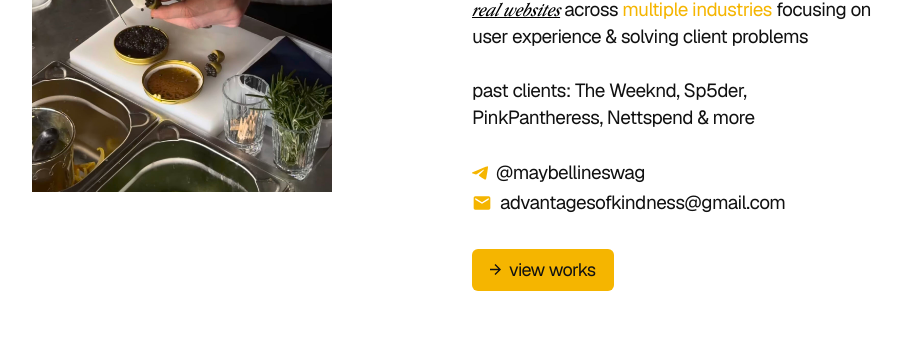
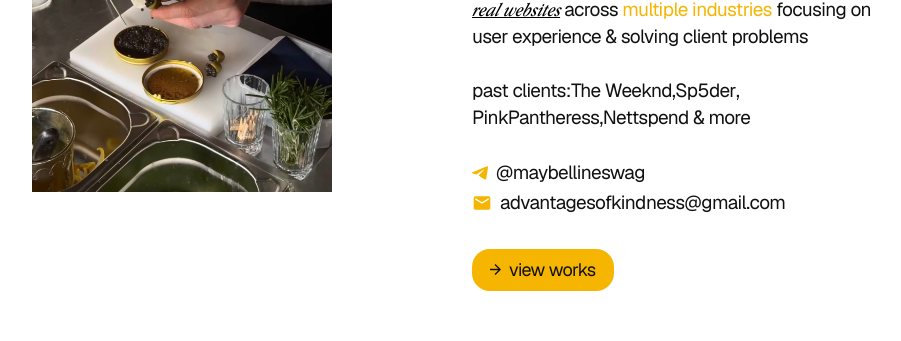
Before and after one commit to maybellineswag/grishaportfolio, a Next.js app: page / in a window 1280 px wide. Shown: the part 296-637 px from the top of the page, without its empty margins (218-1119 px from the left). Built offline with nearby package versions, Linux system fonts and the light colour scheme.

Commit message:
Quick update

```diff
--- a/src/app/layout.tsx
+++ b/src/app/layout.tsx
@@ -1,6 +1,7 @@
 import type { Metadata } from 'next';
 import localFont from 'next/font/local';
 import { SmoothScroll } from '@/components/SmoothScroll';
+import ClickSpark from '@/components/ClickSpark';
 import './globals.css';
 import { Geist } from "next/font/google";
 import { cn } from "@/lib/utils";
@@ -34,9 +35,17 @@ export default function RootLayout({
   return (
     <html lang="en" className={cn("font-sans", geist.variable)}>
       <body className={`${sfPro.variable} ${appleGaramond.variable} antialiased`}>
-        <SmoothScroll>
-          {children}
-        </SmoothScroll>
+        <ClickSpark
+          sparkColor='#000'
+          sparkSize={10}
+          sparkRadius={15}
+          sparkCount={8}
+          duration={400}
+        >
+          <SmoothScroll>
+            {children}
+          </SmoothScroll>
+        </ClickSpark>
       </body>
     </html>
   );
--- a/src/app/page.tsx
+++ b/src/app/page.tsx
@@ -37,7 +37,7 @@ const ArrowIcon = ({ className = "" }: { className?: string }) => (
 );
 
 const SolidButton = ({ children, className = "", href, target }: { children: React.ReactNode, className?: string, href?: string, target?: string }) => {
-  const commonClasses = `group inline-flex bg-amber text-[#111111] rounded-[6px] px-[18px] py-[12px] text-[18px] font-normal leading-none cursor-pointer overflow-hidden hover:-translate-y-[2px] transition-all duration-300 ${className}`;
+  const commonClasses = `group inline-flex bg-amber text-[#111111] rounded-2xl px-[18px] py-[12px] text-[18px] font-normal leading-none cursor-pointer overflow-hidden hover:-translate-y-[2px] transition-all duration-300 ${className}`;
   const content = (
     <span className="flex items-center gap-[8px]">
       {children}
@@ -122,13 +122,13 @@ export default function Portfolio() {
 
             <p className="mt-[28px] leading-[1.4] hidden md:block">
               past clients:
-              <a href="https://www.instagram.com/theweeknd/" target="_blank" className="hover:text-amber transition-colors"> The Weeknd</a>,
-              <a href="https://www.instagram.com/sp5derworldwide/" target="_blank" className="hover:text-amber transition-colors"> Sp5der</a>,<br />
-              <a href="https://www.instagram.com/pinkpantheress/" target="_blank" className="hover:text-amber transition-colors"> PinkPantheress</a>,
-              <a href="https://www.instagram.com/nettspend_/" target="_blank" className="hover:text-amber transition-colors"> Nettspend</a> &{" "}
+              <a href="https://www.instagram.com/theweeknd/" target="_blank" className="hover:text-amber transition-colors -m-2 p-2 inline-block"> The Weeknd</a>,
+              <a href="https://www.instagram.com/sp5derworldwide/" target="_blank" className="hover:text-amber transition-colors -m-2 p-2 inline-block"> Sp5der</a>,<br />
+              <a href="https://www.instagram.com/pinkpantheress/" target="_blank" className="hover:text-amber transition-colors -m-2 p-2 inline-block"> PinkPantheress</a>,
+              <a href="https://www.instagram.com/nettspend_/" target="_blank" className="hover:text-amber transition-colors -m-2 p-2 inline-block"> Nettspend</a> &{" "}
               <button
                 onClick={() => lenis?.scrollTo('#background', { duration: 2 })}
-                className="hover:text-amber transition-colors cursor-pointer"
+                className="hover:text-amber transition-colors cursor-pointer -m-2 p-2"
               >
                 more
               </button>
@@ -177,7 +177,7 @@ export default function Portfolio() {
             </div>
 
             <div className="flex items-center justify-start gap-[24px] mt-[32px]">
-              <SolidButton href="/works" className="flex items-center gap-[8px] w-[260px] md:w-auto justify-center md:justify-start bg-amber py-[16px] md:py-[12px]">
+              <SolidButton href="/works" className="flex items-center gap-[8px] w-[260px] md:w-auto justify-center md:justify-start bg-amber py-[16px] md:py-[12px] rounded-2xl">
                 <svg viewBox="0 0 24 24" fill="currentColor" className="w-[20px] h-[20px] block md:hidden transition-transform duration-300 group-hover:translate-x-1">
                   <path d="M21 19V5C21 3.9 20.1 3 19 3H5C3.9 3 3 3.9 3 5V19C3 20.1 3.9 21 5 21H19C20.1 21 21 20.1 21 19ZM8.5 13.5L11 16.51L14.5 12L19 18H5L8.5 13.5Z" />
                 </svg>
--- a/src/app/works/page.tsx
+++ b/src/app/works/page.tsx
@@ -81,7 +81,7 @@ const AmberDot = () => (
 );
 
 const SolidButton = ({ children, className = "", href, target }: { children: React.ReactNode, className?: string, href?: string, target?: string }) => {
-  const commonClasses = `group inline-flex bg-amber text-[#111111] rounded-[6px] px-[18px] py-[12px] text-[18px] font-normal leading-none cursor-pointer overflow-hidden hover:-translate-y-[2px] transition-all duration-300 ${className}`;
+  const commonClasses = `group inline-flex bg-amber text-[#111111] rounded-2xl px-[18px] py-[12px] text-[18px] font-normal leading-none cursor-pointer overflow-hidden hover:-translate-y-[2px] transition-all duration-300 ${className}`;
   const content = (
     <span className="flex items-center gap-[8px]">
       {children}
@@ -135,10 +135,12 @@ const Colors = ({ colors }: { colors: string[] }) => {
             <div
               key={i}
               onClick={() => handleCopy(c)}
-              className={`w-[24px] h-[24px] rounded-full border cursor-pointer hover:scale-110 transition-transform ${isWhite ? 'border-black/10' : 'border-white'}`}
+              className={`w-[24px] h-[24px] rounded-full border cursor-pointer hover:scale-110 transition-transform ${isWhite ? 'border-black/10' : 'border-white'} relative group/color`}
               style={{ backgroundColor: c, zIndex: colors.length - i }}
               title={`Click to copy ${c}`}
-            />
+            >
+              <div className="absolute -inset-2 rounded-full cursor-pointer" />
+            </div>
           );
         })}
       </div>
@@ -181,7 +183,9 @@ export default function Works() {
             <Image src={magnoliaLogo} alt="Magnolia" className="h-[24px] w-auto object-contain mb-[8px]" />
             <div className="text-[22px]">luxury car import agency</div>
             <Colors colors={['#403864', '#8781A1', '#D2CEE2']} />
-            <div className="text-[20px] mb-[8px] flex items-center gap-[8px]"><ArrowIcon /> full product design & dev, UX & branding</div>
+            <div className="text-[20px] mb-[8px] flex items-center gap-[8px] -m-2 p-2 group cursor-pointer" onClick={() => handleCopy('#403864')}>
+              <ArrowIcon /> full product design & dev, UX & branding
+            </div>
             <TechIcons icons={[{src: figmaIcon}, {src: aiIcon}, {src: psIcon}, {src: antigravityIcon}, {src: geminiIcon}, {src: notionIcon}, {src: githubIcon}, {src: nextjsIcon}]} />
             <div className="text-[20px] italic font-serif mb-[32px] text-gray-800">
               "How do we eliminate the stigma of used vehicles from Japan to European customers?"
--- a/src/components/ClickSpark.jsx
+++ b/src/components/ClickSpark.tsx
@@ -1,7 +1,27 @@
-import { useRef, useEffect, useCallback } from 'react';
+'use client';
 
-const ClickSpark = ({
-  sparkColor = '#fff',
+import React, { useRef, useEffect, useCallback } from 'react';
+
+interface Spark {
+  x: number;
+  y: number;
+  angle: number;
+  startTime: number;
+}
+
+interface ClickSparkProps {
+  sparkColor?: string;
+  sparkSize?: number;
+  sparkRadius?: number;
+  sparkCount?: number;
+  duration?: number;
+  easing?: 'linear' | 'ease-in' | 'ease-in-out' | 'ease-out';
+  extraScale?: number;
+  children?: React.ReactNode;
+}
+
+const ClickSpark: React.FC<ClickSparkProps> = ({
+  sparkColor = '#000', // Defaulted to black as requested
   sparkSize = 10,
   sparkRadius = 15,
   sparkCount = 8,
@@ -10,9 +30,9 @@ const ClickSpark = ({
   extraScale = 1.0,
   children
 }) => {
-  const canvasRef = useRef(null);
-  const sparksRef = useRef([]);
-  const startTimeRef = useRef(null);
+  const canvasRef = useRef<HTMLCanvasElement>(null);
+  const sparksRef = useRef<Spark[]>([]);
+  const startTimeRef = useRef<number | null>(null);
 
   useEffect(() => {
     const canvas = canvasRef.current;
@@ -21,7 +41,7 @@ const ClickSpark = ({
     const parent = canvas.parentElement;
     if (!parent) return;
 
-    let resizeTimeout;
+    let resizeTimeout: NodeJS.Timeout;
 
     const resizeCanvas = () => {
       const { width, height } = parent.getBoundingClientRect();
@@ -48,7 +68,7 @@ const ClickSpark = ({
   }, []);
 
   const easeFunc = useCallback(
-    t => {
+    (t: number) => {
       switch (easing) {
         case 'linear':
           return t;
@@ -67,10 +87,11 @@ const ClickSpark = ({
     const canvas = canvasRef.current;
     if (!canvas) return;
     const ctx = canvas.getContext('2d');
+    if (!ctx) return;
 
-    let animationId;
+    let animationId: number;
 
-    const draw = timestamp => {
+    const draw = (timestamp: number) => {
       if (!startTimeRef.current) {
         startTimeRef.current = timestamp;
       }
@@ -113,7 +134,7 @@ const ClickSpark = ({
     };
   }, [sparkColor, sparkSize, sparkRadius, sparkCount, duration, easeFunc, extraScale]);
 
-  const handleClick = e => {
+  const handleClick = (e: React.MouseEvent) => {
     const canvas = canvasRef.current;
     if (!canvas) return;
     const rect = canvas.getBoundingClientRect();
@@ -132,27 +153,8 @@ const ClickSpark = ({
   };
 
   return (
-    <div
-      style={{
-        position: 'relative',
-        width: '100%',
-        height: '100%'
-      }}
-      onClick={handleClick}
-    >
-      <canvas
-        ref={canvasRef}
-        style={{
-          width: '100%',
-          height: '100%',
-          display: 'block',
-          userSelect: 'none',
-          position: 'absolute',
-          top: 0,
-          left: 0,
-          pointerEvents: 'none'
-        }}
-      />
+    <div className="relative w-full h-full min-h-screen" onClick={handleClick}>
+      <canvas ref={canvasRef} className="w-full h-full block absolute top-0 left-0 select-none pointer-events-none z-[9999]" />
       {children}
     </div>
   );
```
